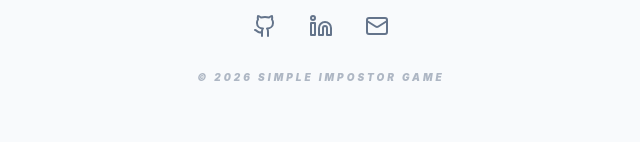
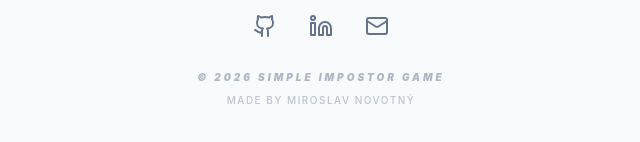
Before and after one commit to Miroslav-Novotny64/simple-impostor-game, a React (Vite) app: page / in a window 1280 px wide. Shown: the part 1449-1591 px from the top of the page, without its empty margins (319-959 px from the left). Built offline with nearby package versions, Linux system fonts and the light colour scheme.

Commit message:
feat: Author attribution added

```diff
--- a/src/components/Footer.jsx
+++ b/src/components/Footer.jsx
@@ -3,7 +3,7 @@ import { Github, Linkedin, Mail } from 'lucide-react';
 
 /**
  * Footer Component
- * Renders the page footer with social links and copyright.
+ * Renders the page footer with social links, copyright, and author attribution.
  */
 const Footer = () => {
   return (
@@ -35,9 +35,20 @@ const Footer = () => {
           <Mail size={24} />
         </a>
       </div>
-      <p className="text-[10px] font-black uppercase tracking-[0.3em] text-muted-foreground/50 italic">
-        &copy; {new Date().getFullYear()} Simple Impostor Game
-      </p>
+
+      <div className="flex flex-col items-center gap-2">
+        <p className="text-[10px] font-black uppercase tracking-[0.3em] text-muted-foreground/50 italic">
+          &copy; {new Date().getFullYear()} Simple Impostor Game
+        </p>
+        <a
+          href="https://novotnymiroslav.cz"
+          target="_blank"
+          rel="noopener noreferrer"
+          className="text-[10px] font-medium uppercase tracking-[0.15em] text-muted-foreground/40 hover:text-primary transition-colors decoration-primary/30 underline-offset-4 hover:underline"
+        >
+          Made by Miroslav Novotný
+        </a>
+      </div>
     </footer>
   );
 };
```
